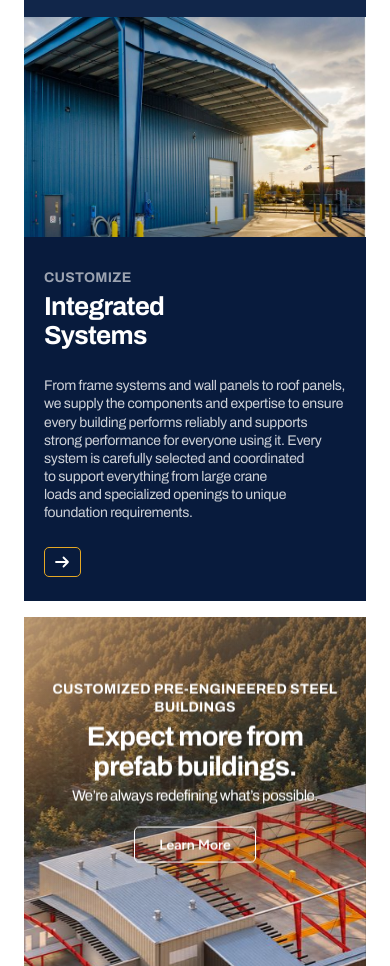
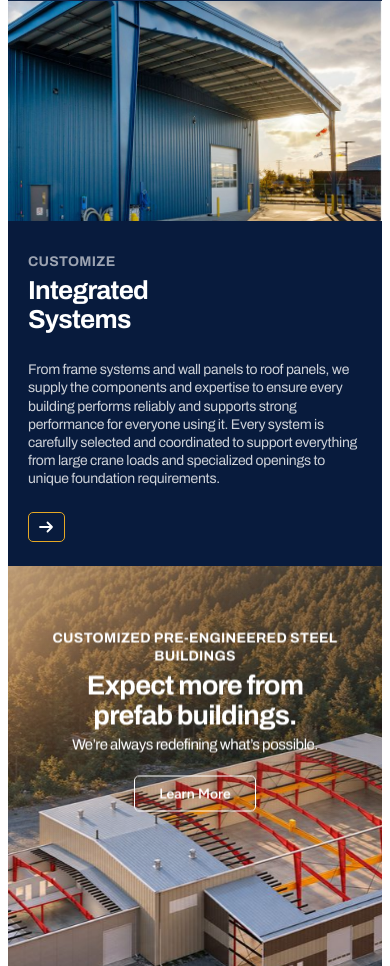
Before and after one commit to ryan-dot-business/ferro, a plain HTML site: page build/preview.html in a window 390 px wide. Shown: the part 2113-3079 px from the top of the page. Drawn offline with Linux system fonts and the light colour scheme; files whose address does not match are found by name.

Commit message:
Home: services and Elevated Standards back to full width, edge to edge (125:44)
Co-Authored-By: Claude Opus 5.5 <noreply@anthropic.com>
Claude-Session: https://claude.ai/code/session_01VpwYWCBF8DWNYeFpbmxtmr

```diff
--- a/build/preview.html
+++ b/build/preview.html
@@ -881,9 +881,8 @@ main[data-view]:not([data-view="home"]){display:none}
 
 /* hero grows with tall windows (70% of the viewport) but never drops below the designed 690px */
 .band.hero{height:max(690px,70svh)}
-/* contained sections: services and Elevated Standards sit in the 1200px column, 50px apart, under a full-bleed hero */
-main > .contained{width:min(1200px,100% - 2 * var(--inner));margin-inline:auto;margin-top:50px}
-main > .contained + .sectors{padding-top:90px}
+/* hero, services and Elevated Standards run full width, stacked edge to edge */
+main > .standards + .sectors{padding-top:90px}
 
 /* ---------- tablet ---------- */
 @media (max-width:1100px){
@@ -937,8 +936,7 @@ main > .contained + .sectors{padding-top:90px}
   .h-lg{font-size:26px}
   .sectors-head{padding:0 4px}
   .sectors{padding-block:56px 80px;gap:28px}
-  main > .contained{margin-top:16px}
-  main > .contained + .sectors{padding-top:56px}
+  main > .standards + .sectors{padding-top:56px}
   .sec-a{--w:calc(100vw - 2 * var(--inner) - 40px);--gap:10px}
   .sec-a .sec-cap{padding-inline:4px}
   .sec-b .sec-round{display:none}
@@ -1143,7 +1141,7 @@ main > .contained + .sectors{padding-top:90px}
     </div>
   </section>
 
-  <section class="build on-dark contained" id="build" aria-label="Services" data-stagger=".col-head,.col-foot" data-step="70" data-base="380">
+  <section class="build on-dark" id="build" aria-label="Services" data-stagger=".col-head,.col-foot" data-step="70" data-base="380">
     <div style="--c:0" class="col c0">
       <div class="media"><img class="img" src="assets/better-together.jpg" alt="Ironworker on a lift fastening a steel beam" loading="lazy" decoding="async"></div>
       <div class="col-head"><p class="eyebrow">Services</p><h2 class="h-lg">Build your<br>confidence<br>with steel.</h2></div>
@@ -1177,7 +1175,7 @@ main > .contained + .sectors{padding-top:90px}
     </div>
   </section>
 
-  <section class="band standards on-dark contained" aria-labelledby="h-std">
+  <section class="band standards on-dark" aria-labelledby="h-std">
     <div class="media"><img class="img" src="assets/standards-2000.jpg" srcset="assets/standards-1200.jpg 1200w, assets/standards-2000.jpg 2000w" sizes="100vw" alt="Aerial view of a Ferro steel building under construction in a forest clearing" loading="lazy" decoding="async"></div>
     <div class="copy" data-stagger=".eyebrow,.h-xl,.sub,.ctas">
       <div class="copy-text">
```
Also changed, not shown: careers/index.html (+3 -5 lines), company/index.html (+3 -5 lines), contact/index.html (+3 -5 lines), index.html (+5 -7 lines), insights/index.html (+3 -5 lines), projects/index.html (+3 -5 lines), sectors/agricultural/index.html (+3 -5 lines), sectors/aviation-transport/index.html (+3 -5 lines), sectors/civic-buildings-facilities/index.html (+3 -5 lines), sectors/commercial/index.html (+3 -5 lines), sectors/energy-utilities/index.html (+3 -5 lines), sectors/industrial/index.html (+3 -5 lines), sectors/public-spaces-recreation/index.html (+3 -5 lines), sectors/waste-water/index.html (+3 -5 lines), 5 more files.
